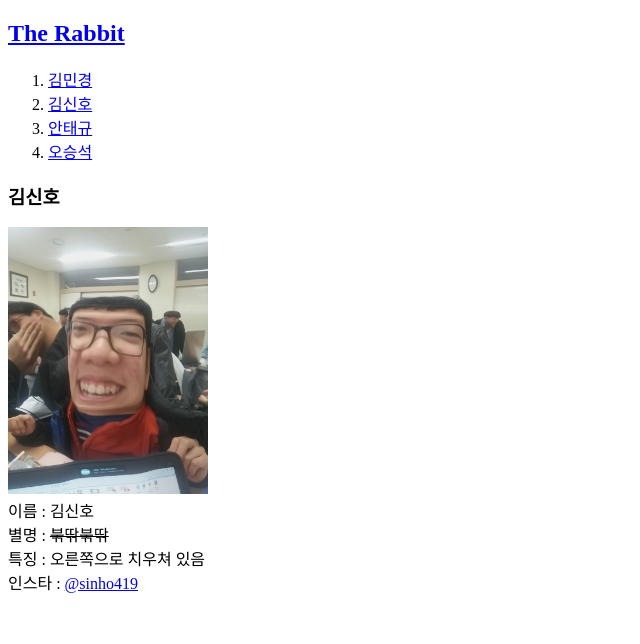
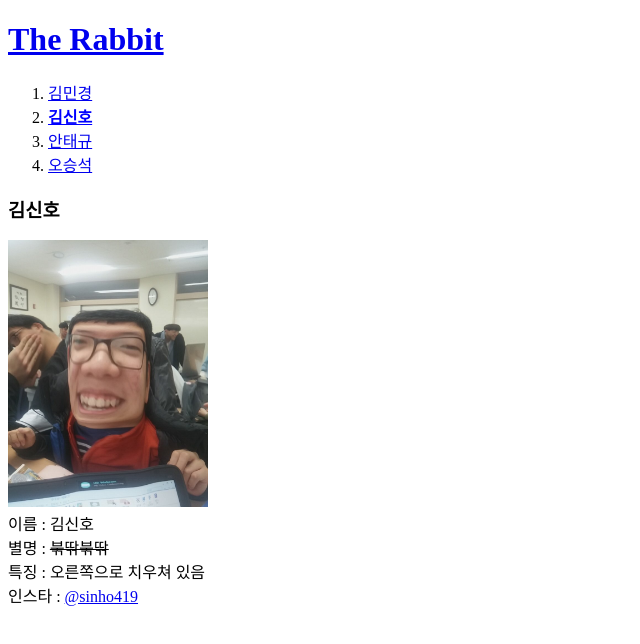
Before and after one commit to sinho419/TheRabbit, a plain HTML site: page 김신호.html in a window 1280 px wide. Shown: the whole page, without its empty margins (0-640 px from the left). Drawn offline with Linux system fonts and the light colour scheme.

Commit message:
style추가

```diff
--- a/김신호.html
+++ b/김신호.html
@@ -12,21 +12,32 @@
 
   gtag('config', 'UA-158739932-1');
 </script>
-
+<link rel="stylesheet" href="style.css">
+<style>
+.김신호{
+  text-decoration:underline;
+  font-weight:bold;
+  color:blue;
+}
+</style>
   </head>
   <body>
-    <h2><a href="index.html">The Rabbit</a></h2>
+    <h1><a href="index.html">The Rabbit</a></h1>
+    <div id="grid">
     <ol>
         <li><a href="김민경.html">김민경</a></li>
-        <li><a href="김신호.html">김신호</a></li>
+        <li><a href="김신호.html"class="김신호">김신호</a></li>
         <li><a href="안태규.html">안태규</a></li>
         <li><a href="오승석.html">오승석</a></li>
     </ol>
+    <div id="message">
     <h3>김신호</h3>
     <img src="김신호.jpg" width="200px" ><br>
     이름 : 김신호 <br>
     별명 : <s>붂딲붂딲</s>  <br>
     특징 : 오른쪽으로 치우쳐 있음 <br>
     인스타 : <a href="https://www.instagram.com/sinho419/?hl=ko" title="김신호">@sinho419</a>
+  </div>
+</div>
   </body>
 </html>
```
